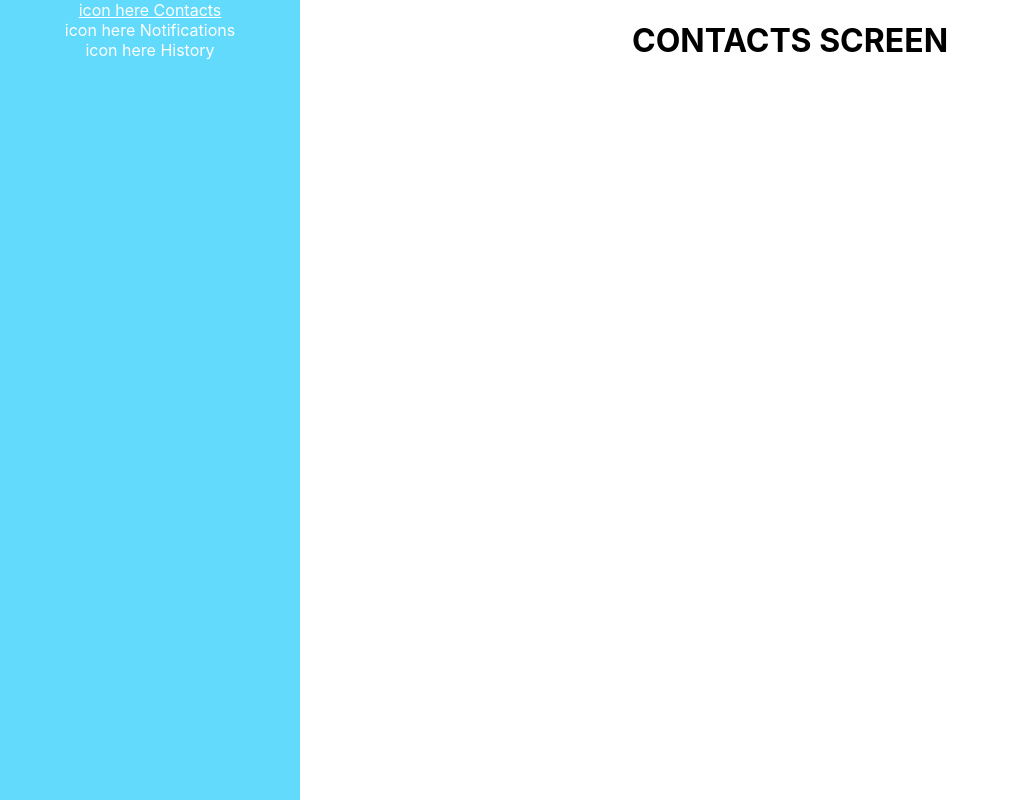
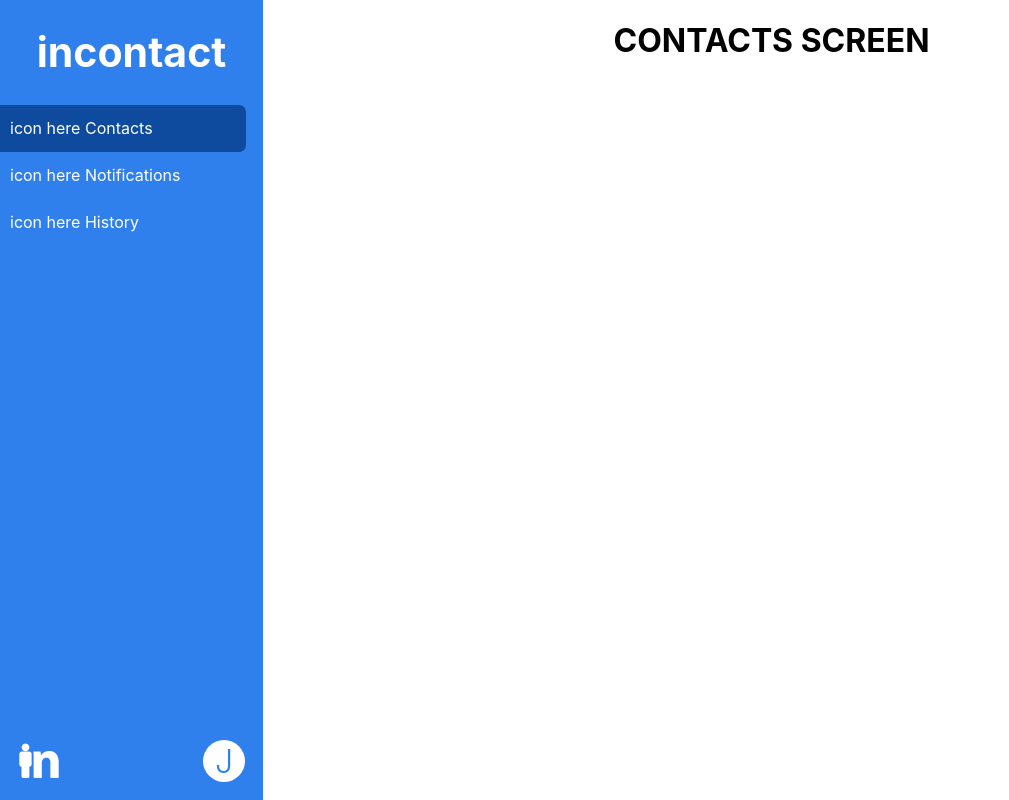
Before and after one commit to OpenSocialCSN/incontact-web, a React (Create React App) app: page / in a window 1280 px wide. Shown: the whole page, without its empty margins (0-1009 px from the left). Built offline with nearby package versions, Linux system fonts and the light colour scheme.

Commit message:
side menu styling, add avatar and logo

```diff
--- a/src/App.jsx
+++ b/src/App.jsx
@@ -1,5 +1,4 @@
 import React, { useState } from "react";
-import logo from "./assets/images/logo-square180.png";
 
 import SideMenu from "./SideMenu";
 
@@ -8,8 +7,8 @@ export default function App() {
 
   return (
     <div className="App">
-      <SideMenu navigate={navigate} />
-      <div className="AppContent">
+      <SideMenu navigate={navigate} route={route} />
+      <div className="App-content">
         {route === "Contacts" && <h1>CONTACTS SCREEN</h1>}
         {route === "Notifications" && <h1>NOTIFICATIONS SCREEN</h1>}
         {route === "History" && <h1>HISTORY SCREEN</h1>}
--- a/src/SideMenu.jsx
+++ b/src/SideMenu.jsx
@@ -1,24 +1,51 @@
 import React from "react";
+import logo from "./assets/images/logo-white.png";
 
-export default function SideMenu({ navigate }) {
-  //   console.log("useState:", useState);
+import { Avatar } from "./components/reusable";
 
-  // const [num, setNum] = useState(1);
-
+export default function SideMenu({ navigate, route }) {
   return (
     <div className="SideMenu">
-      <SideMenuItem name="Contacts" onClick={() => navigate("Contacts")} />
-      <SideMenuItem
-        name="Notifications"
-        onClick={() => navigate("Notifications")}
+      <h1
+        onClick={() => {
+          navigate(ROUTES[0]);
+        }}
+      >
+        incontact
+      </h1>
+      {ROUTES.map(r => (
+        <SideMenuItem
+          key={r}
+          name={r}
+          isFocused={r === route}
+          onClick={() => navigate(r)}
+        />
+      ))}
+
+      <img
+        src={logo}
+        alt="incontact logo"
+        className="SideMenu-logo"
+        onClick={() => {
+          navigate(ROUTES[0]);
+        }}
       />
-      <SideMenuItem name="History" onClick={() => navigate("History")} />
+      <Avatar
+        user={{ displayName: "Joe" }}
+        color="#2f80ed"
+        backgroundColor="white"
+      />
     </div>
   );
 }
 
-const SideMenuItem = ({ name, icon, onClick }) => (
-  <div className="SideMenuItem" onClick={onClick}>
+const SideMenuItem = ({ name, icon, isFocused, onClick }) => (
+  <div
+    className={`SideMenuItem${isFocused ? " focused" : ""}`}
+    onClick={onClick}
+  >
     icon here {name}
   </div>
 );
+
+const ROUTES = ["Contacts", "Notifications", "History"];
--- a/src/assets/styles/GlobalStyles.scss
+++ b/src/assets/styles/GlobalStyles.scss
@@ -1,3 +1,6 @@
+$primary: #2f80ed;
+$sideMenuWidth: 263px;
+
 body {
   margin: 0;
   padding: 0;
@@ -9,7 +12,15 @@ body {
 }
 
 .App {
-  text-align: center;
+  .App-content {
+    text-align: center;
+
+    position: fixed;
+    top: 0;
+    right: 0;
+    bottom: 0;
+    left: $sideMenuWidth;
+  }
 }
 
 .App-link {
@@ -33,27 +44,51 @@ body {
   }
 }
 
-$sideMenuWidth: 300px;
-
 .SideMenu {
+  color: white;
   position: fixed;
   left: 0;
   top: 0;
   bottom: 0;
   width: $sideMenuWidth;
   height: 100%;
-  background-color: #61dafb;
+  background-color: $primary;
+
+  h1 {
+    // incontact title
+    font-size: 41px;
+    text-align: center;
+    cursor: pointer;
+  }
 
   .SideMenuItem {
     @extend %link;
     color: white;
+    height: 47px;
+    width: 236px;
+    border-top-right-radius: 7px;
+    border-bottom-right-radius: 7px;
+
+    display: flex;
+    align-items: center;
+    padding-left: 10px;
+
+    &:hover {
+      background-color: darken($primary, 20%);
+    }
+  }
+  .focused {
+    background-color: darken($primary, 22%);
+  }
+  .SideMenu-logo {
+    position: absolute;
+    bottom: 18px;
+    left: 18px;
+    cursor: pointer;
+  }
+  .Avatar {
+    position: absolute;
+    bottom: 18px;
+    right: 18px;
   }
 }
-
-.AppContent {
-  position: fixed;
-  top: 0;
-  right: 0;
-  bottom: 0;
-  left: $sideMenuWidth;
-}
--- /dev/null
+++ b/src/components/reusable/Avatar.jsx
@@ -0,0 +1,41 @@
+import React from "react";
+import "./styles/Avatar.scss";
+
+export default function Avatar({ user, isLetter, backgroundColor, color }) {
+  return (
+    <div className="Avatar">
+      {isLetter || !user.iconUrl ? (
+        <LetterAvatar
+          user={user}
+          color={color}
+          backgroundColor={backgroundColor}
+        />
+      ) : (
+        <IconAvatar src={user.iconUrl} />
+      )}
+    </div>
+  );
+}
+
+const IconAvatar = ({ src }) => <div />;
+
+const LetterAvatar = ({ user, backgroundColor, color }) => {
+  const { displayName } = user;
+  const letter = displayName ? displayName.charAt(0).toUpperCase() : "?";
+
+  return (
+    <div
+      style={{
+        backgroundColor,
+        color,
+        width: "100%",
+        height: "100%",
+        display: "flex",
+        alignItems: "center",
+        justifyContent: "center"
+      }}
+    >
+      {letter}
+    </div>
+  );
+};
--- /dev/null
+++ b/src/components/reusable/index.js
@@ -0,0 +1,4 @@
+// allows cleaner imports, for example:
+// import {Avatar, Button, Form} from "../reusable";
+
+export { default as Avatar } from "./Avatar";
--- /dev/null
+++ b/src/components/reusable/styles/Avatar.scss
@@ -0,0 +1,14 @@
+.Avatar {
+  border-radius: 50%;
+  width: 42px;
+  height: 42px;
+  cursor: pointer;
+
+  display: flex;
+  justify-content: center;
+  align-items: center;
+  overflow: hidden;
+  font-weight: 300;
+  line-height: normal;
+  font-size: 32px;
+}
```
Also changed, not shown: src/assets/images/logo-square180.png (deleted), src/assets/images/logo-white.png (added).
